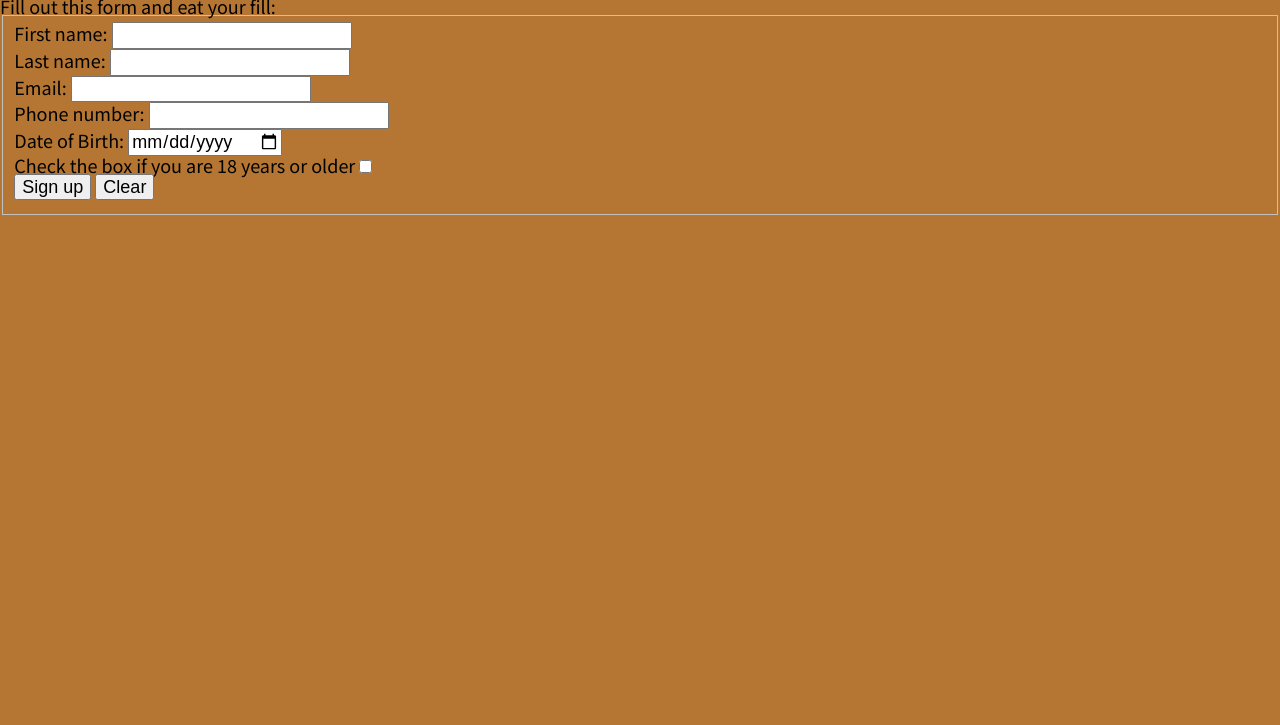
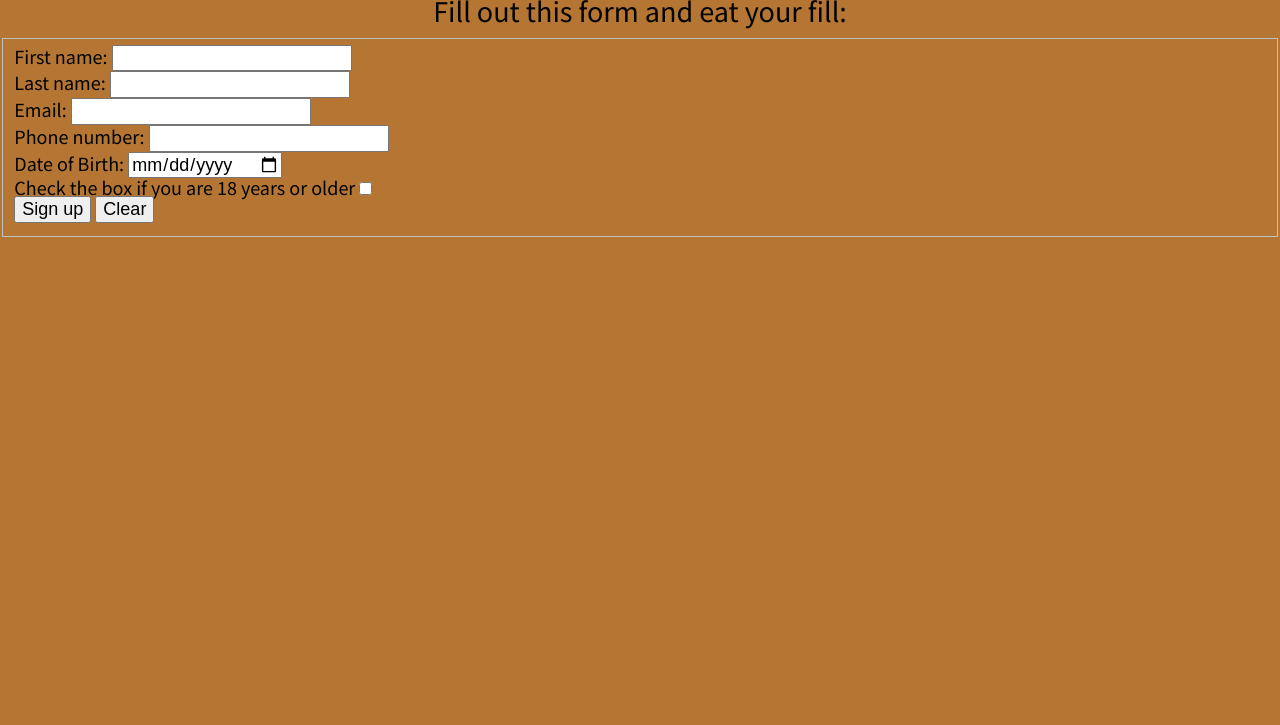
Before and after one commit to ITMD362-ronan/itmd-362-project1, a plain HTML site: page index.html in a window 1280 px wide. Shown: the part 75-800 px from the top of the page. Drawn offline with nearby package versions, Linux system fonts and the light colour scheme.

Commit message:
add h2 styling

```diff
--- a/assets/css/screen.css
+++ b/assets/css/screen.css
@@ -13,3 +13,9 @@ h1 {
   padding-top: 0.5em;
   padding-bottom: 0.5em;
 }
+
+h2 {
+  font-size: 150%;
+  text-align: center;
+  padding-bottom: 0.5em;
+}
```
